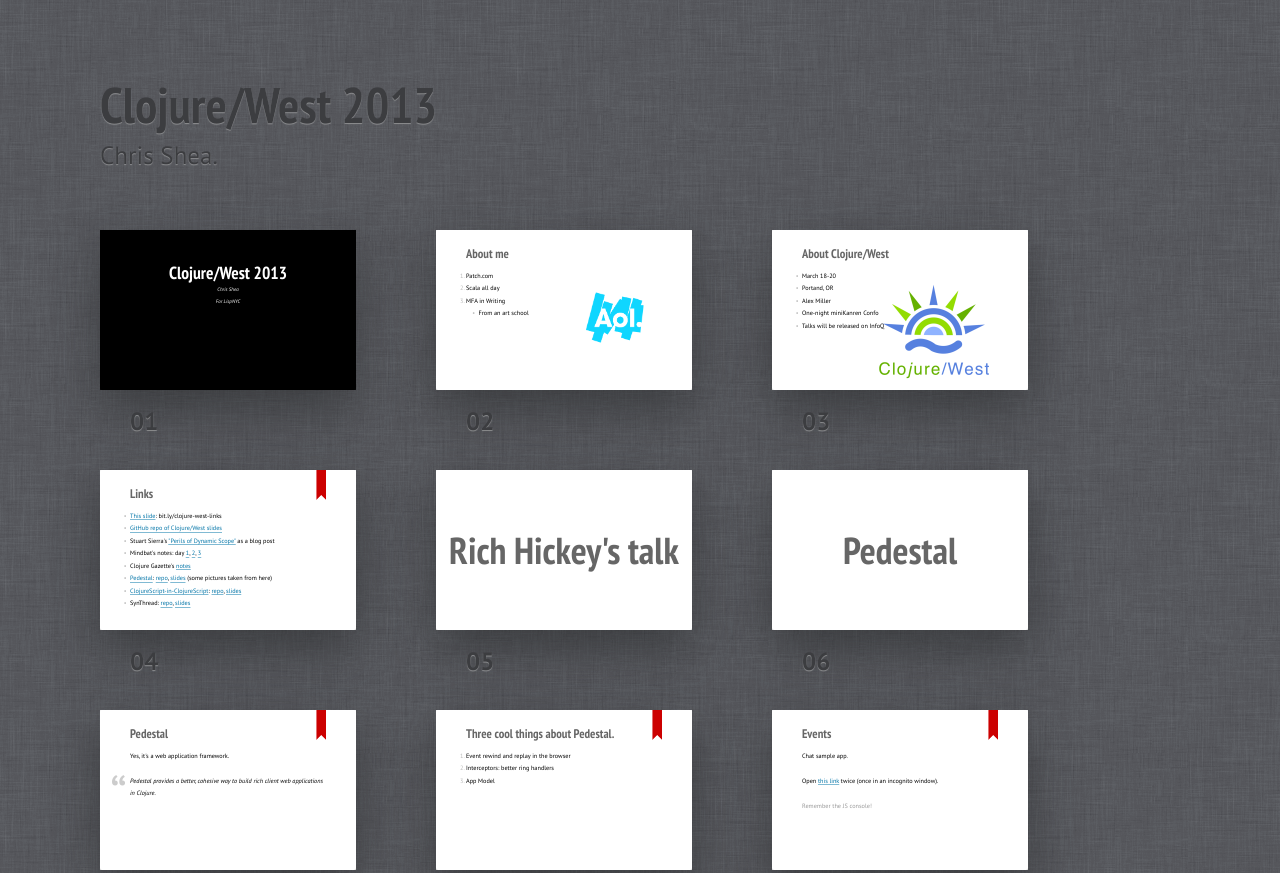
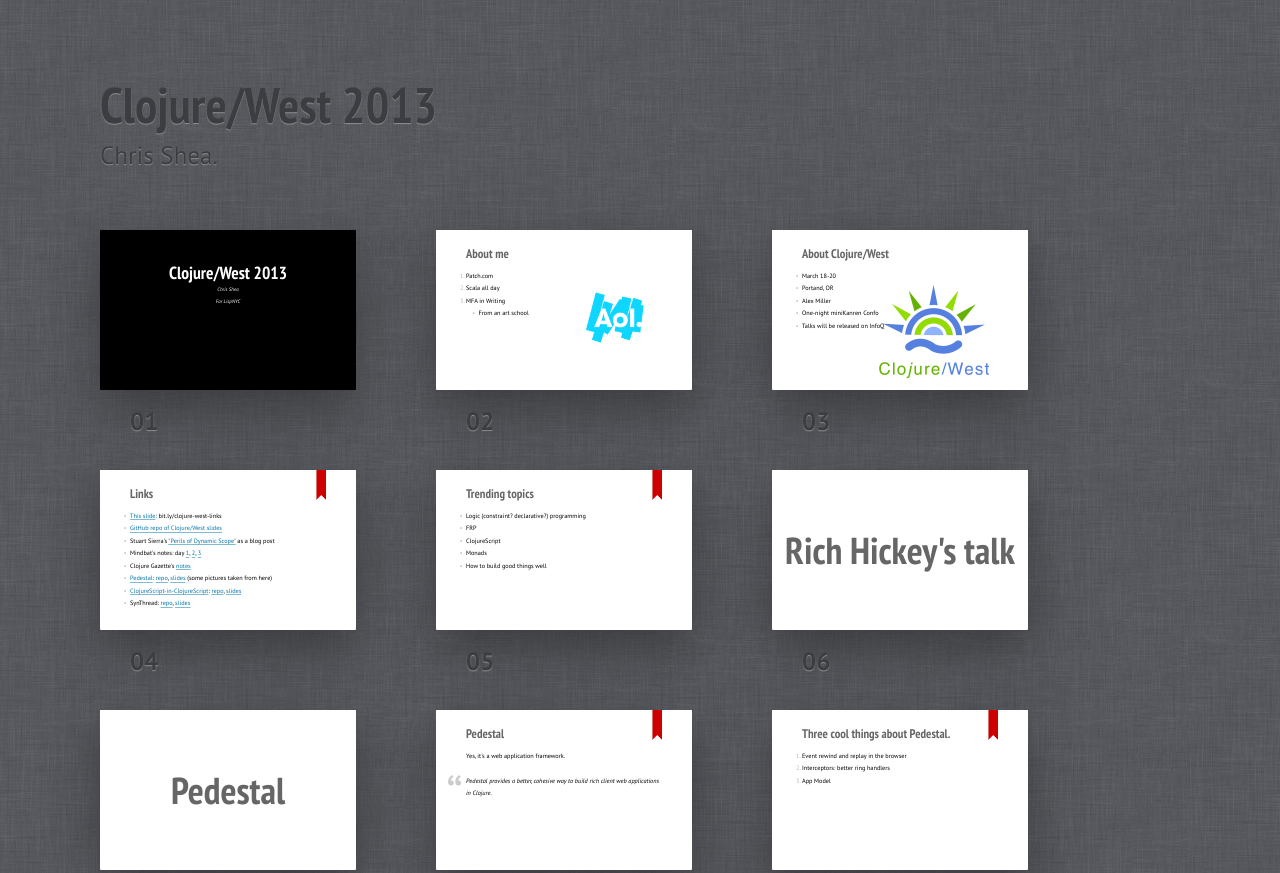
Before and after one commit to tie-rack/clojure-west-lispnyc, a plain HTML site: page index.html in a window 1280 px wide. Shown: the top 873 px of the page. Drawn offline with Linux system fonts and the light colour scheme.

Commit message:
Trending topics

```diff
--- a/index.html
+++ b/index.html
@@ -99,6 +99,16 @@
       <li><a href="http://clojurescript.net/">ClojureScript-in-ClojureScript</a>: <a href="https://github.com/kanaka/clojurescript">repo</a>, <a href="http://kanaka.github.io/cljs-in-cljs-presentation/">slides</a></li>
       <li>SynThread: <a href="https://github.com/LonoCloud/synthread">repo</a>, <a href="https://docs.google.com/presentation/d/1z4w8PEx-aEqpxNwh8qJYy96fEt-ZbpoLTPpcDSJfBJ8/edit#slide=id.p">slides</a></li>
 		</ul>
+	</div></section>
+  <section class="slide"><div>
+    <h2>Trending topics</h2>
+    <ul>
+      <li class="next">Logic (constraint? declarative?) programming</li>
+      <li class="next">FRP</li>
+      <li class="next">ClojureScript</li>
+      <li class="next">Monads</li>
+      <li class="next">How to build good things well</li>
+    </ul>
 	</div></section>
   <section class="slide shout"><div>
     <h2>Rich Hickey's talk</h2>
```
